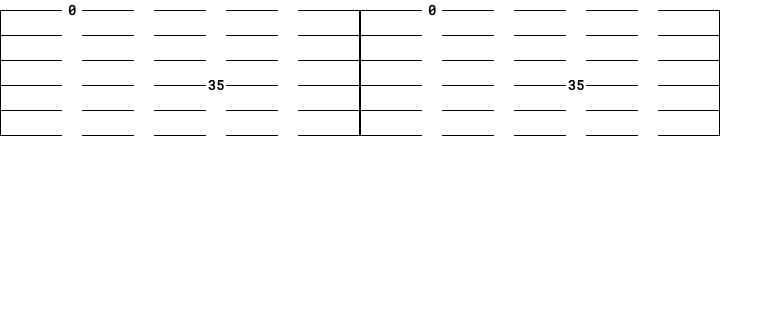
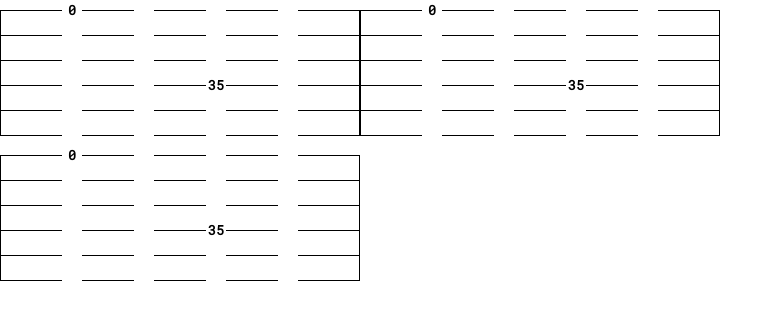
Before and after one commit to benjamin-warner/FabulousTabulous, a Vue app: page / in a window 1280 px wide. Shown: the top 320 px of the page, without its empty margins (0-783 px from the left). Built offline with nearby package versions, Linux system fonts and the light colour scheme.

Commit message:
Sectionless design working

```diff
--- a/src/editor/Editor.vue
+++ b/src/editor/Editor.vue
@@ -21,25 +21,11 @@ export default {
     this.loadTab({
       tuning: ['e', 'B', 'G', 'D', 'A', 'E'],
       tab: {
-        sections: ['0']
-      },
-      sections: {
-        '0': {
-          id: '0',
-          bars: ['0','1']
-        },
-        '1' : {
-          id: '1',
-          bars: ['1']
-        }
+        bars: ['0','0','0']
       },
       bars: {
         '0': {
           id: '0',
-          beats: ['0', '1', '2', '3']
-        },
-        '1':{
-          id: '1',
           beats: ['0', '1', '2', '3']
         }
       },
--- a/src/editor/components/Bar.vue
+++ b/src/editor/components/Bar.vue
@@ -1,5 +1,5 @@
 <template>
-  <svg id="bar" width="360" height="145" :x="xPos" y="0">
+  <svg id="bar" width="360" height="145" :x="xPos" :y="yPos">
     <line x1="0" y1="10" x2="0" y2="135" style="stroke: black; stroke-width: 2;"/>
     <BeatComponent v-for="(beat, beatIndex) in beatsOfBar(id)" :key="beatIndex" :id="beat.id" :beatIndex="beatIndex"/>
     <line x1="360" y1="10" x2="360" y2="135" style="stroke: black; stroke-width: 2;"/>
@@ -17,15 +17,17 @@ export default {
   },
   props: {
     id: String,
-    barIndex: Number,
-    sectionIndex: Number
+    index: Number,
   },
   computed: {
     ...mapGetters('editor', [
       'beatsOfBar',
     ]),
     xPos(){
-      return this.barIndex*360;
+      return this.index%2*360;
+    },
+    yPos(){
+      return Math.floor(this.index/2)*145;
     }
   },
   data: function() {
--- a/src/editor/components/Tab.vue
+++ b/src/editor/components/Tab.vue
@@ -1,25 +1,40 @@
 <template>
-  <svg id="tab" width="100%" :height="sectionCount*145" xmlns="http://www.w3.org/2000/svg" shape-rendering="crispEdges">
-    <SectionComponent v-for="(section, sectionIndex) in sections" :key="sectionIndex" :index="sectionIndex" :id="section.id"/>
+  <svg id="tab" width="100%" :height="tabHeight" xmlns="http://www.w3.org/2000/svg" shape-rendering="crispEdges">
+    <g v-for="(barId, barIndex) in barList" :key="barIndex">
+      <g v-if="barIndex%2 === 0" v-for="(string, stringIndex) in tuning" :key="string">
+        <rect v-if="barIndex === barList.length - 1" x="0" :y="staffPos(barIndex)+stringIndex*25+10" width="360" height="1" style="fill: black"/>
+        <rect v-else x="0" :y="staffPos(barIndex)+stringIndex*25+10" width="720" height="1" style="fill: black"/>
+      </g>
+      <BarComponent :id="barId" :index="barIndex"/>
+    </g>
   </svg>
 </template>
 
 <script>
-import SectionComponent from './Section.vue'
+import BarComponent from './Bar.vue'
 import { mapGetters } from 'vuex'
 
 export default {
   name: 'Tab',
   components: {
-    SectionComponent
+    BarComponent
   },
   computed: {
     ...mapGetters('editor', [
-      'sections',
-      'sectionCount',
-      'barsOfSection',
+      'barList',
       'tuning'
-    ])
+    ]),
+    tabHeight(){
+      return Math.ceil(this.barList.length/2)*145;
+    }
+  },
+  methods: {
+    staffPos(index){
+      return Math.floor(index/2)*145;
+    },
+    sectionWidth(index){
+
+    }
   }
 }
 </script>
@@ -29,5 +44,4 @@ export default {
 .tab-block{
   display: inline-block;
 }
-
 </style>
--- a/src/store/modules/tab.js
+++ b/src/store/modules/tab.js
@@ -7,20 +7,14 @@ const getters = {
   tuning: (state) => {
     return state.tuning;
   },
-  sections: (state) => {
-    return state.tab.sections.map(sectionId => state.sections[sectionId]);
+  barList: (state) => {
+    return state.tab.bars;
   },
-  sectionCount: (state) => {
-    return state.tab.sections.length;
+  bar: (state) => (id) => {
+    return state.bars[id];
   },
-  sectionLength: (state) => (id) => {
-    return state.sections[id].bars.length;
-  },
-  barsOfSection: (state) => (id) => {
-    return state.sections[id].bars.map(barId => state.bars[barId]);
-  },
-  beatsOfBar: (state) => (barId) => {
-    return state.bars[barId].beats.map(beatId => state.beats[beatId]);
+  beatsOfBar: (state) => (id) => {
+    return state.bars[id].beats.map(beatId => state.beats[beatId]);
   },
   beat: (state) => (beatId) => {
     return state.beats[beatId];
@@ -34,17 +28,17 @@ const getters = {
 }
 
 const Helpers = {
-  createBar(state, barId, parentId){
-    Vue.set(state.bars, barId, { id: barId, parentId: parentId, beats: [] });
-    while(state.bars[barId].beats.length < 4){
+  createBar(state, id){
+    Vue.set(state.bars, id, { id: id, beats: [] });
+    while(state.bars[id].beats.length < 4){
       let beatId = Utils.makeGUID();
-      Vue.set(state.beats, beatId, { id: beatId, parentId: barId, notes: [] });
+      Vue.set(state.beats, beatId, { id: beatId, parentId: id, notes: [] });
       while(state.beats[beatId].notes.length < 6){
         let noteId = Utils.makeGUID();
         Vue.set(state.notes, noteId, {id: noteId, parentId: beatId, note: ''});
         state.beats[beatId].notes.push(noteId);
       }
-      state.bars[barId].beats.push(beatId);
+      state.bars[id].beats.push(beatId);
     }
   },
   deleteBar(state, barId){
```
